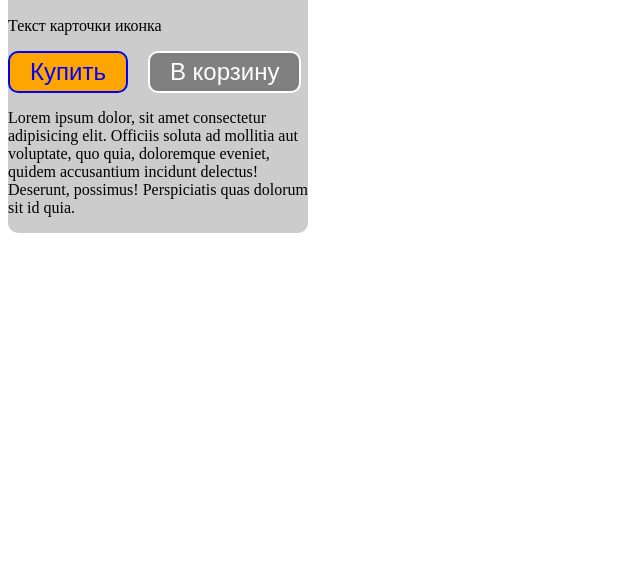
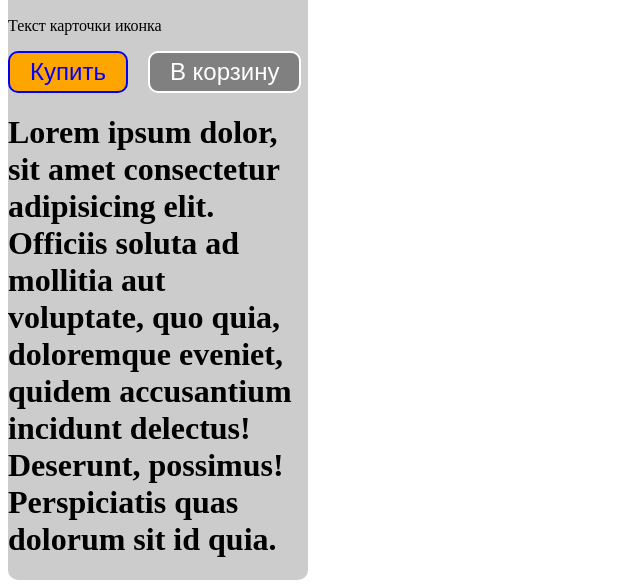
Before and after one commit to MaxOrel/webinar_git, a plain HTML site: page index.html in a window 1280 px wide. Shown: the part 538-1126 px from the top of the page, without its empty margins (0-640 px from the left). Before the commit the page ends 800 px from the top, so only its background shows below. Drawn offline with Linux system fonts and the light colour scheme.

Commit message:
Update index.html

```diff
--- a/index.html
+++ b/index.html
@@ -24,7 +24,7 @@
             <button class="button button_type_primary card__button">Купить</button>
             <button class="button button_type_secondary card__button">В корзину</button>
         </div>
-        <p>Lorem ipsum dolor, sit amet consectetur adipisicing elit. Officiis soluta ad mollitia aut voluptate, quo quia, doloremque eveniet, quidem accusantium incidunt delectus! Deserunt, possimus! Perspiciatis quas dolorum sit id quia.</p>
+        <h1>Lorem ipsum dolor, sit amet consectetur adipisicing elit. Officiis soluta ad mollitia aut voluptate, quo quia, doloremque eveniet, quidem accusantium incidunt delectus! Deserunt, possimus! Perspiciatis quas dolorum sit id quia.</h1>
     </div>
 
 
```
